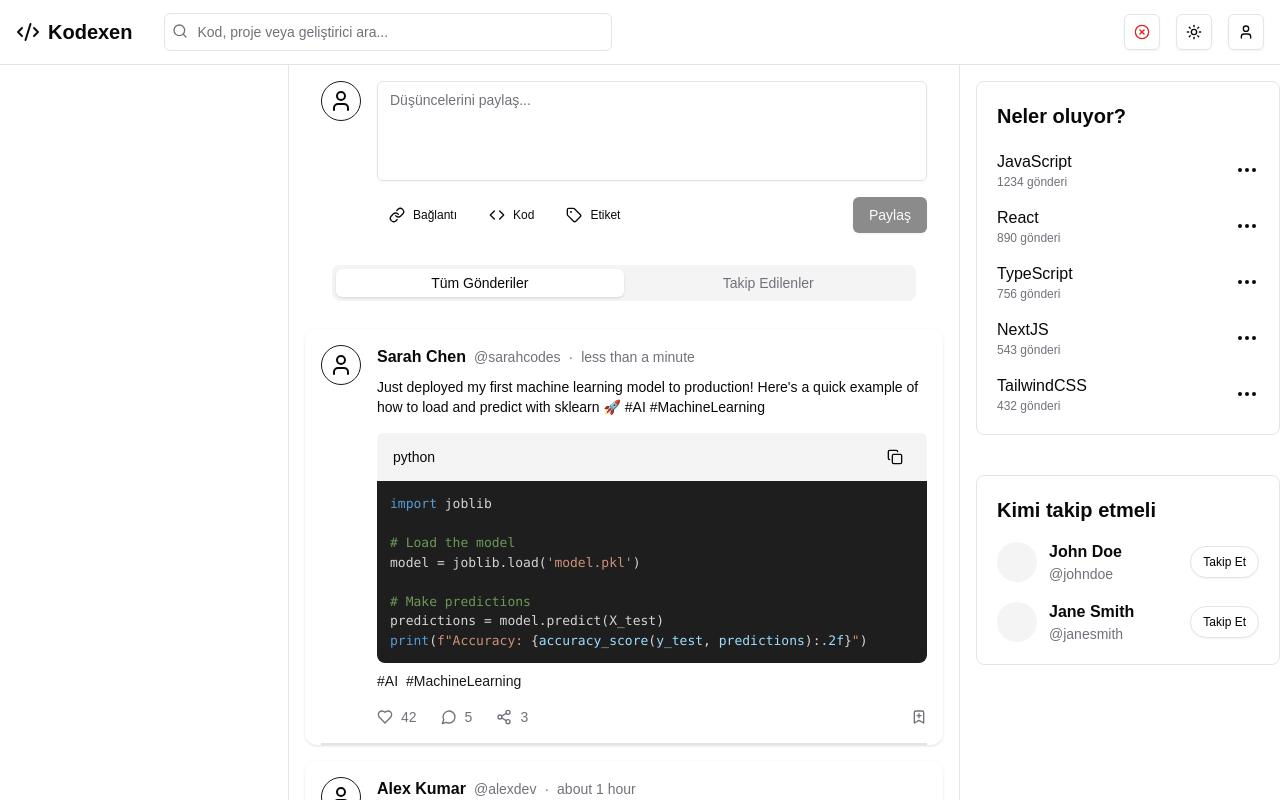
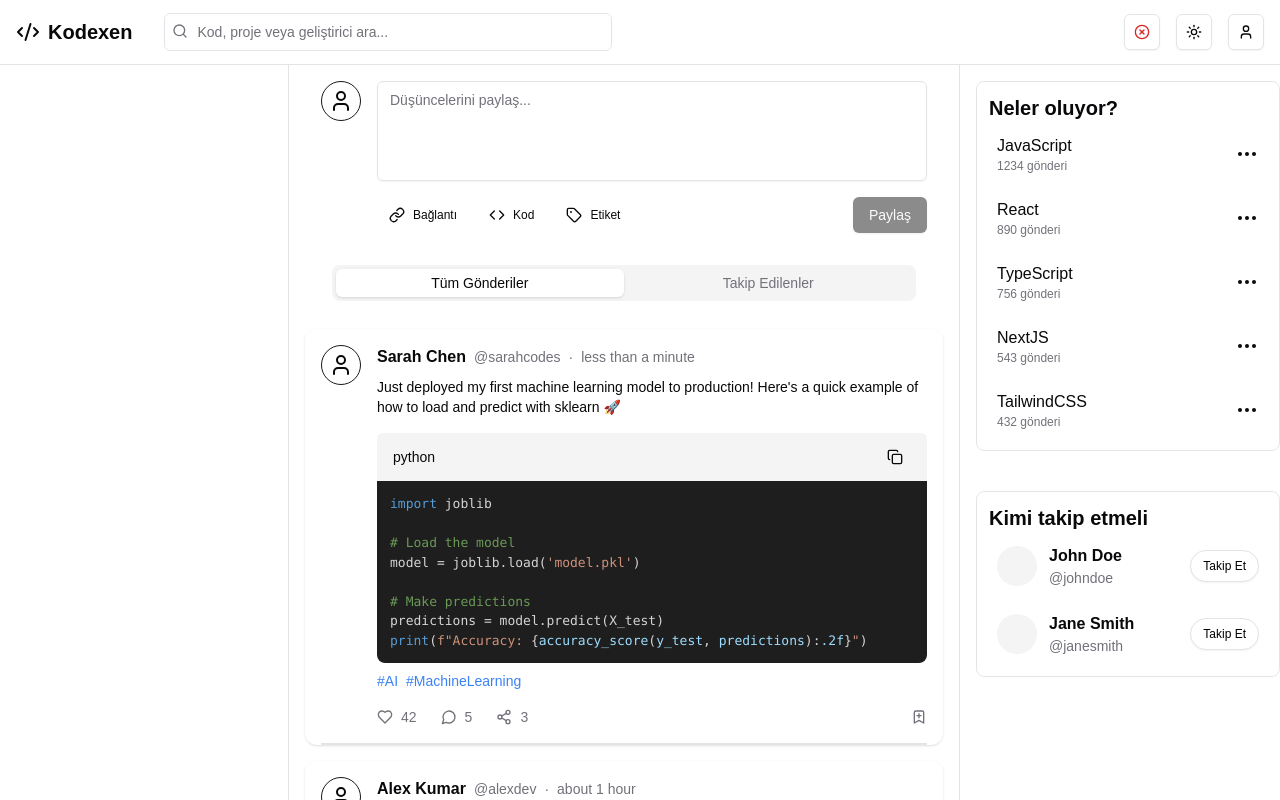
Before and after one commit to burakboduroglu/kodexen, a Next.js app: page /feed in a window 1280 px wide. Shown: the top 800 px of the page. Built offline with nearby package versions, Linux system fonts and the light colour scheme.

Commit message:
feat: remove hashtags from post content and improve sidebar padding for better layout

```diff
--- a/components/post/post-card.tsx
+++ b/components/post/post-card.tsx
@@ -33,6 +33,9 @@ export function PostCard({ post, isDetailsView = false }: PostCardProps) {
     setTimeout(() => setIsCopied(false), 2000)
   }
 
+  // Remove hashtags from content
+  const contentWithoutTags = post.content.replace(/#\w+\s?/g, '').trim()
+
   return (
     <Card className={`pl-4 pr-4 pt-4 ${!isDetailsView ? 'cursor-pointer border-none' : ''}`}>
       <div className='flex gap-4 border-b-2 pb-4'>
@@ -51,7 +54,7 @@ export function PostCard({ post, isDetailsView = false }: PostCardProps) {
             </span>
           </div>
 
-          <p className='mt-2 text-sm'>{post.content}</p>
+          <p className='mt-2 text-sm'>{contentWithoutTags}</p>
 
           {post.linkPreview && (
             <div className='mt-4 border rounded-md p-4'>
@@ -111,7 +114,7 @@ export function PostCard({ post, isDetailsView = false }: PostCardProps) {
                 <Link
                   key={tag}
                   href={`/tag/${tag}`}
-                  className='text-primary hover:underline text-sm'>
+                  className='text-blue-500 hover:underline text-sm'>
                   #{tag}
                 </Link>
               ))}
--- a/components/sidebar/right-sidebar.tsx
+++ b/components/sidebar/right-sidebar.tsx
@@ -38,13 +38,13 @@ export function RightSidebar() {
     <aside className='w-80 pl-4 flex-none pt-4'>
       <div className='sticky top-0 h-screen flex flex-col'>
         {/* Trending Tags */}
-        <div className='bg-background rounded-lg mb-10 border border-border p-5'>
-          <h3 className='text-xl font-semibold mb-3'>Neler oluyor?</h3>
+        <div className='bg-background rounded-lg mb-10 border border-border p-3'>
+          <h3 className='text-xl font-semibold mb-1'>Neler oluyor?</h3>
           <div className='space-y-2'>
             {dummyTags.map((tag) => (
               <div
                 key={tag.name}
-                className='flex items-center justify-between hover:bg-accent/50 pt-2 rounded-lg cursor-pointer transition-colors'>
+                className='flex items-center justify-between hover:bg-accent/50 rounded-lg cursor-pointer transition-colors p-2'>
                 <div className='flex flex-col'>
                   <span>{tag.name}</span>
                   <span className='text-xs text-muted-foreground'>{tag.count} gönderi</span>
@@ -56,11 +56,13 @@ export function RightSidebar() {
         </div>
 
         {/* Who to follow */}
-        <div className='bg-background rounded-lg mb-10 border border-border p-5'>
-          <h3 className='text-xl font-semibold mb-4'>Kimi takip etmeli</h3>
-          <div className='space-y-4'>
+        <div className='bg-background rounded-lg mb-10 border border-border p-3'>
+          <h3 className='text-xl font-semibold mb-1'>Kimi takip etmeli</h3>
+          <div className='space-y-2'>
             {suggestedUsers.map((user) => (
-              <div key={user.id} className='flex items-center justify-between'>
+              <div
+                key={user.id}
+                className='flex items-center justify-between hover:bg-accent/50 rounded-lg cursor-pointer transition-colors p-2'>
                 <div className='flex items-center gap-3'>
                   <div className='w-10 h-10 rounded-full bg-accent' />
                   <div>
```
